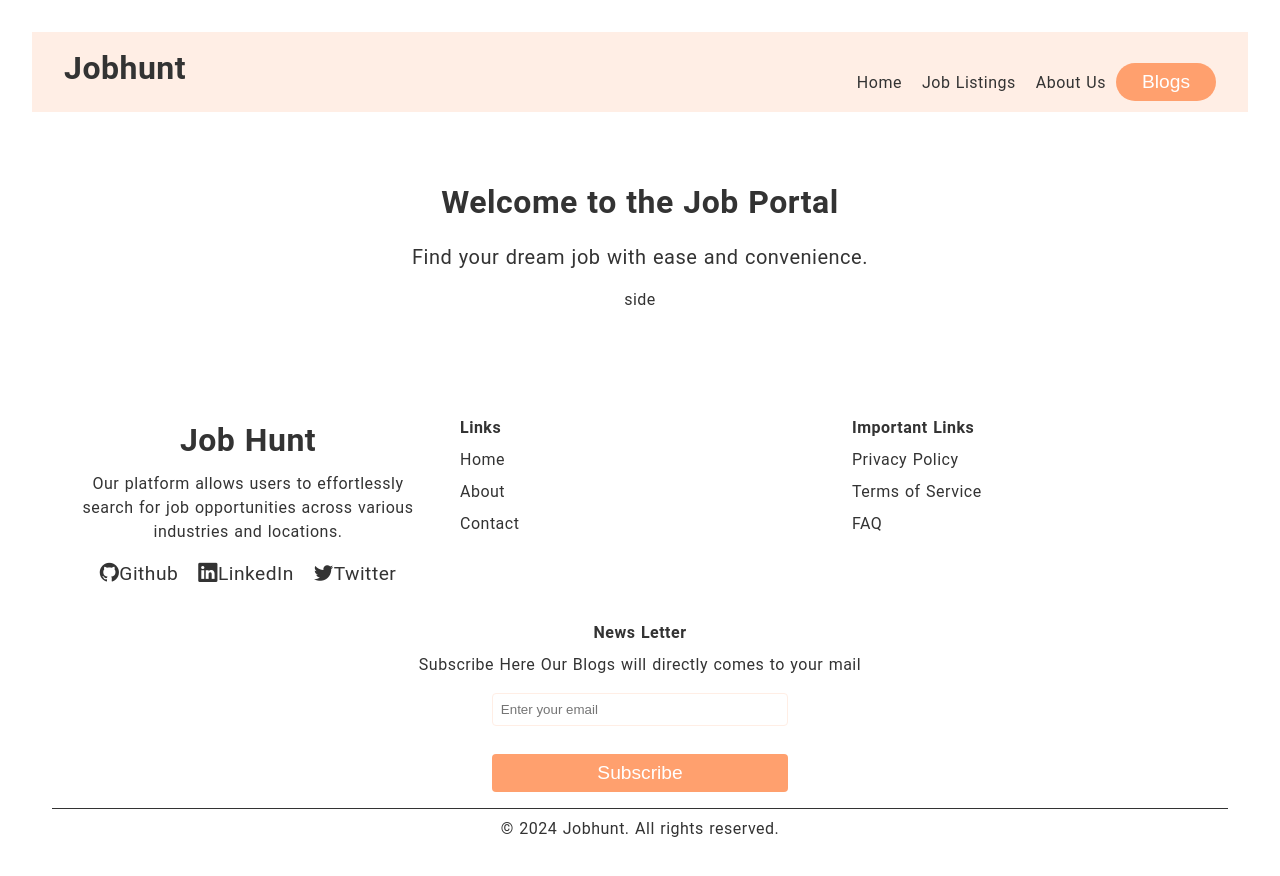
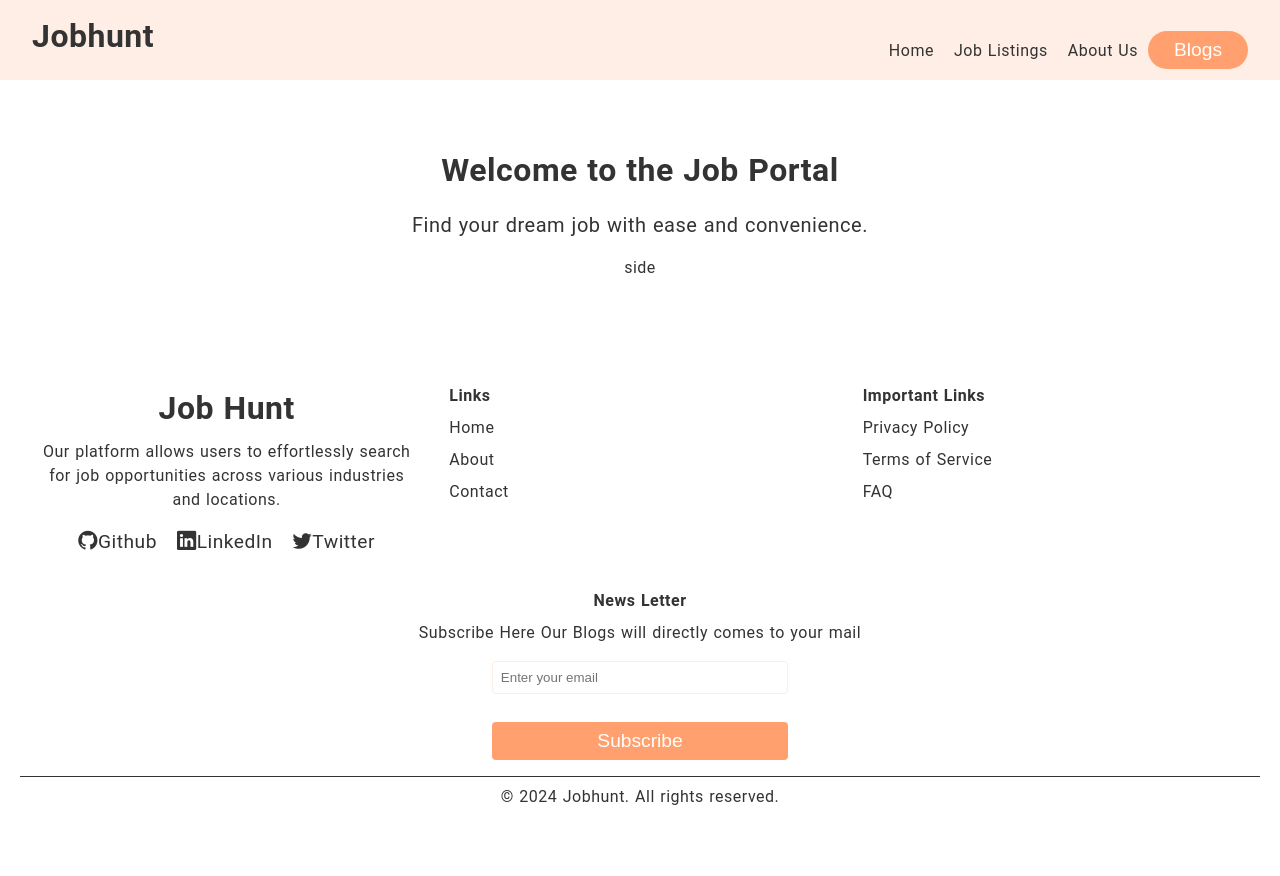
Before and after one commit to Mansoor-P/jobhunt, a React (Vite) app: page / in a window 1280 px wide. Shown: the top 876 px of the page. Built offline with nearby package versions, Linux system fonts and the light colour scheme.

Commit message:
base styles updated

```diff
--- a/src/index.css
+++ b/src/index.css
@@ -33,8 +33,8 @@ body {
   line-height: var(--line-height-base);
   letter-spacing: var(--letter-spacing-base);
   word-spacing: var(--word-spacing-base);
-  padding: var(--padding-base);
-  margin: var(--margin-base);
+  /* padding: var(--padding-base); */
+  /* margin: var(--margin-base); */
   color: var(--text-color);
   background-color: white;
 }
@@ -58,6 +58,8 @@ p {
 /* Responsive spacing */
 .container {
   padding: var(--padding-base);
+  margin-left: 100px;
+  margin-right: 100px;
   margin: auto;
 }
 
```
